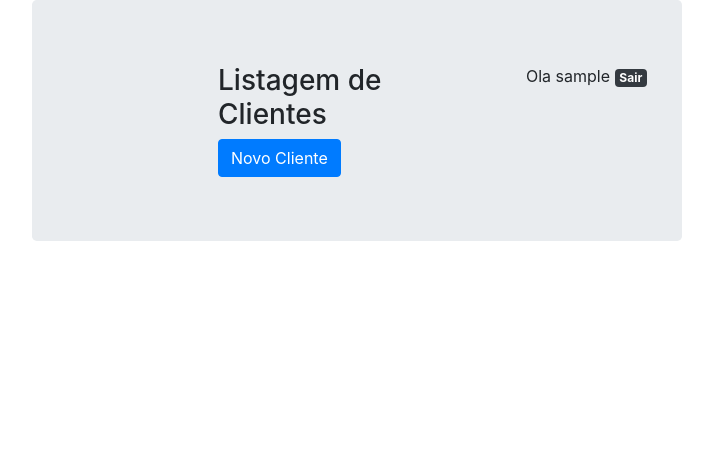
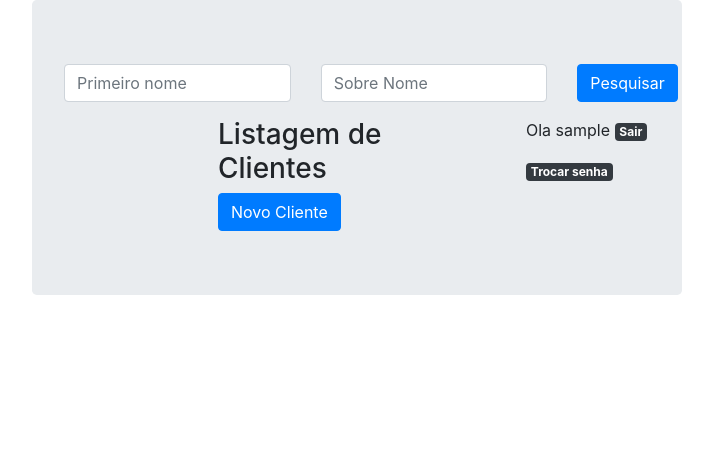
Before and after one commit to FlankSilva/Cadastro_clientes_django, a Django app: page /clientes/list/ in a window 1280 px wide. Shown: the top 471 px of the page, without its empty margins (283-996 px from the left). Run offline with Django 3.2, Linux system fonts and the light colour scheme; the visitor is signed in with stand-in values (Sample User, id 1); data that the repository does not hold is empty; some libraries are stand-ins or nearby versions.

Commit message:
Finalizando ajustes

```diff
--- a/clientes/admin.py
+++ b/clientes/admin.py
@@ -1,5 +1,6 @@
 from django.contrib import admin
-from .models import Person
+from .models import Person, Documento
 
 
 admin.site.register(Person)
+admin.site.register(Documento)
--- a/clientes/templates/person.html
+++ b/clientes/templates/person.html
@@ -3,6 +3,23 @@
 {% block title %} Seja bem vindo {% endblock %}
 
 {% block main %}
+    <div class="row">
+        <div class="col-12">
+            <form action="" class="form-group">
+                <div class="row">
+                    <div class="col-5">
+                        <input type="text" id="nome" name="nome" class="form-control" placeholder="Primeiro nome">
+                    </div>
+                    <div class="col-5">
+                        <input type="text" id="sobreNome" name="sobreNome" class="form-control" placeholder="Sobre Nome">
+                    </div>
+                    <div class="col-2">
+                        <button class="btn btn-primary md-2" type="submit">Pesquisar</button>
+                    </div>
+                </div>
+            </form>
+        </div>
+    </div>
 
     <div class="row">
         <div class="col">
@@ -14,7 +31,7 @@
             {% for person in persons %}
 
                 <li class="list-group-item">
-                    <a href="{% url 'person_update' person.id %}">{{ person.first_name }}</a>
+                    <a href="{% url 'person_update' person.id %}">{{ person.first_name }} {{person.last_name}}</a>
                     <a href="{% url 'persons_delete' person.id %}" class="trash-item"><i class="fas fa-trash-alt"></i></a>
                 </li>
 
@@ -25,9 +42,16 @@
         </div>
         <div class="col">
             {% if user.is_authenticated %}
-                <p>Ola {{ user.username }} <a href="{% url 'logout' %}">
-                    <span class="badge badge-dark">Sair</span>
-                </a></p>
+                <p>Ola {{ user.username }}
+                    <a href="{% url 'logout' %}">
+                        <span class="badge badge-dark">Sair</span>
+                    </a>
+                </p>
+                <p>
+                    <a href="{% url 'atualizar' %}">
+                        <span class="badge badge-dark">Trocar senha</span>
+                    </a>
+                </p>
             {% endif %}
         </div>
     </div>
--- a/clientes/views.py
+++ b/clientes/views.py
@@ -7,7 +7,26 @@ from .forms import PersonForm
 # Create your views here.
 @login_required
 def persons_list(request):
-    persons = Person.objects.all()
+    nome = request.GET.get('nome', None)
+    sobreNome = request.GET.get('sobreNome', None)
+    check = request.GET.get('meu', None)
+
+    '''
+        name && sobreNome --> persons = Person.objects.filter(first_name=nome, last_name=sobreNome)
+        name OR sobreNome --> persons = Person.objects.filter(first_name__icontains=nome) | Person.objects.filter(last_name__icontains=sobreNome)
+        __icontains --> vai desativar o case sensitive
+    '''
+
+    if nome or sobreNome:
+        if nome == '':
+            nome = '.'
+        elif sobreNome == '':
+            sobreNome = '.'
+        persons = Person.objects.filter(first_name__icontains=nome) | Person.objects.filter(last_name__icontains=sobreNome)
+
+    else:
+        persons = Person.objects.all()
+
     return render(request, 'person.html', {'persons': persons})
 
 
--- a/principal/settings.py
+++ b/principal/settings.py
@@ -136,4 +136,6 @@ LOGIN_URL = '/login/'
 
 LOGIN_REDIRECT_URL = 'person_list'
 
+
+
 STATIC_ROOT = os.path.join(BASE_DIR, 'staticfiles')
--- a/principal/urls.py
+++ b/principal/urls.py
@@ -1,9 +1,9 @@
 from django.contrib import admin
-from django.urls import path, include
+from django.urls import path, include, reverse_lazy
 from django.conf import settings
 from django.conf.urls.static import static
 from clientes import urls as clients_urls
-from django.contrib.auth.views import LogoutView, LoginView
+from django.contrib.auth.views import LogoutView, LoginView, PasswordChangeView
 from home import urls as home_urls
 
 
@@ -12,4 +12,11 @@ urlpatterns = [
     path('', include(home_urls)),
     path('clientes/', include(clients_urls)),
     path('login/', LoginView.as_view(), name='login'),
+    path('change-password/',
+         PasswordChangeView.as_view(
+             success_url=reverse_lazy('login')
+         ), name='atualizar'),
 ] + static(settings.MEDIA_URL, document_root=settings.MEDIA_ROOT)
+
+
+#success_url=reverse_lazy('account:password_change_done')),
```
Also changed, not shown: clientes/models.py (+8 -0 lines), clientes/templates/index.html (+18 -11 lines), templates/registration/password_change_form.html (added, +14 -0 lines), clientes/migrations/0003_auto_20191225_0923.py (added), home/views.py (line endings or trailing spaces), media/clients_photo/IMG-20190429-WA0018_4_CYaxVTK.jpg (added), media/clients_photo/IMG-20190429-WA0018_4_gqUNRaW.jpg (added), principal/views.py (line endings or trailing spaces).
